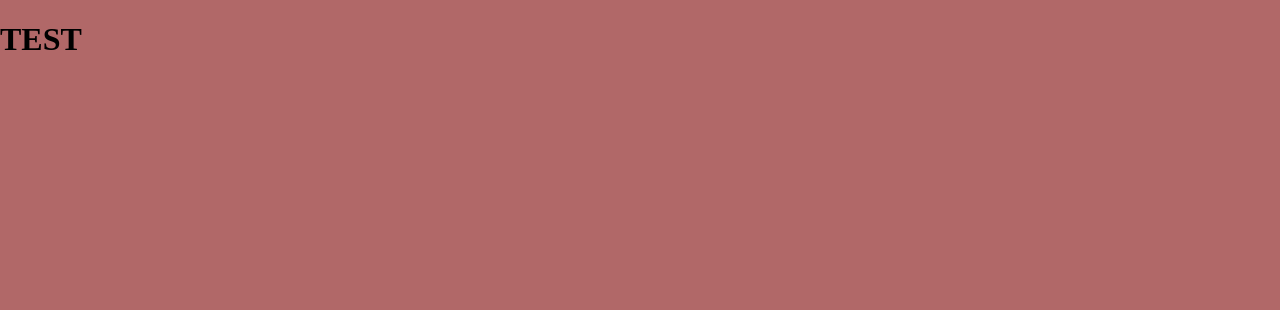
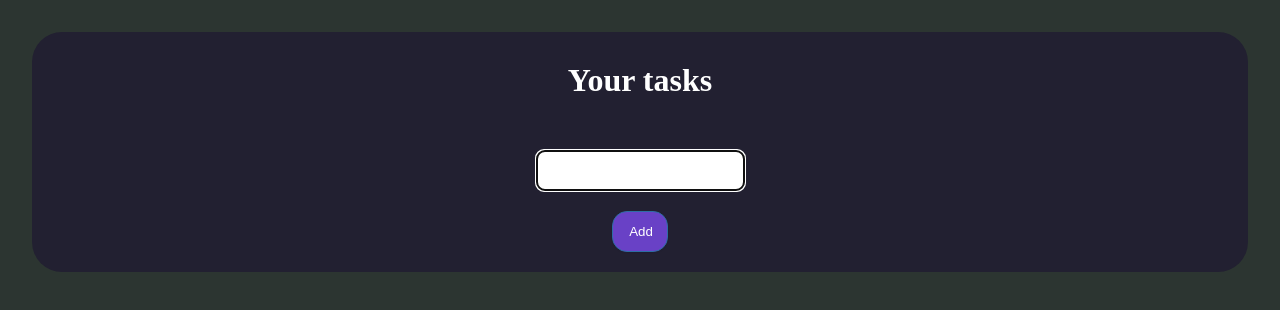
Before and after one commit to dmitrygvl/toDoListApp, a website built with webpack: page src/index.html in a window 1280 px wide. Built offline with nearby package versions, Linux system fonts and the light colour scheme.

Commit message:
Add renderAppUI

```diff
--- a/src/index.html
+++ b/src/index.html
@@ -3,9 +3,9 @@
   <head>
     <meta charset="UTF-8" />
     <meta name="viewport" content="width=device-width, initial-scale=1.0" />
-    <title>Document</title>
+    <title>ToDo</title>
   </head>
   <body>
-    <h1>TEST</h1>
+    <div id="app" class="app"></div>
   </body>
 </html>
--- a/src/index.ts
+++ b/src/index.ts
@@ -1 +1,6 @@
 import './styles/styles.css';
+import { runApp } from './modules/runApp';
+
+const app = document.getElementById('app') as HTMLElement;
+
+runApp(app);
--- /dev/null
+++ b/src/modules/renderAppUI.ts
@@ -0,0 +1,19 @@
+export function renderAppUI(rootEl: HTMLElement) {
+  rootEl.innerHTML = `
+  <main class="main">
+    <h1 class="title">Your tasks</h1>
+    <section class="task-wrapper">
+      <ul class="tasks-List">
+      </ul>
+    </section>
+    <section class="form-wrapper">
+      <form>
+      <input type="text" class="form-input" palceholder="Enter your task" required autofocus>
+      </form>
+      <button type="submit" class="form-add-btn">
+              Add
+            </button>
+    </section>
+  </main>
+  `;
+}
--- /dev/null
+++ b/src/modules/runApp.ts
@@ -0,0 +1,7 @@
+import { renderAppUI } from './renderAppUI';
+
+// const app = document.getElementById('app') as HTMLElement;
+
+export function runApp(appEl: HTMLElement) {
+  renderAppUI(appEl);
+}
--- a/src/styles/styles.css
+++ b/src/styles/styles.css
@@ -1,5 +1,39 @@
 body {
+  padding: 0;
   margin: 0;
-  padding: 0;
-  background-color: #b16868;
+  background: #2c3531;
 }
+
+.main {
+  /* padding: 32px; */
+  margin: 32px;
+  background: #222031;
+  border-radius: 30px;
+  text-align: center;
+}
+
+.title {
+  color: #fff;
+  padding: 30px;
+  margin-top: 20px;
+}
+
+.form-input {
+  padding: 12px 14px 12px 16px;
+  border-radius: 8px;
+  border: 1px solid #d0d5dd;
+  box-shadow: 0 1px 2px 0 rgb(16 24 40 / 5%);
+}
+
+.form-add-btn {
+  margin-top: 20px;
+  margin-bottom: 20px;
+  cursor: pointer;
+  color: #fff;
+  border-radius: 15px;
+  padding: 12px 14px 12px 16px;
+  border: 1px solid #d0d5dd;
+  background: #6941c6;
+  box-shadow: 0 1px 2px 0 rgb(16 24 40 / 5%);
+  border-color: #2e6da4;
+}
--- a/webpack.config.js
+++ b/webpack.config.js
@@ -1,11 +1,9 @@
-const path = require('path');
-
 const HtmlWebpackPlugin = require('html-webpack-plugin');
 const { CleanWebpackPlugin } = require('clean-webpack-plugin');
 const MiniCssExtractPlugin = require('mini-css-extract-plugin');
 const FaviconsWebpackPlugin = require('favicons-webpack-plugin');
-
 const webpack = require('webpack');
+const path = require('path');
 
 const isDev = process.env.NODE_ENV === 'development';
 
```
Also changed, not shown: jest.config.ts (+8 -8 lines), src/calc.test.ts (deleted, +0 -7 lines), src/calc.ts (deleted, +0 -11 lines), .eslintrc.js.
